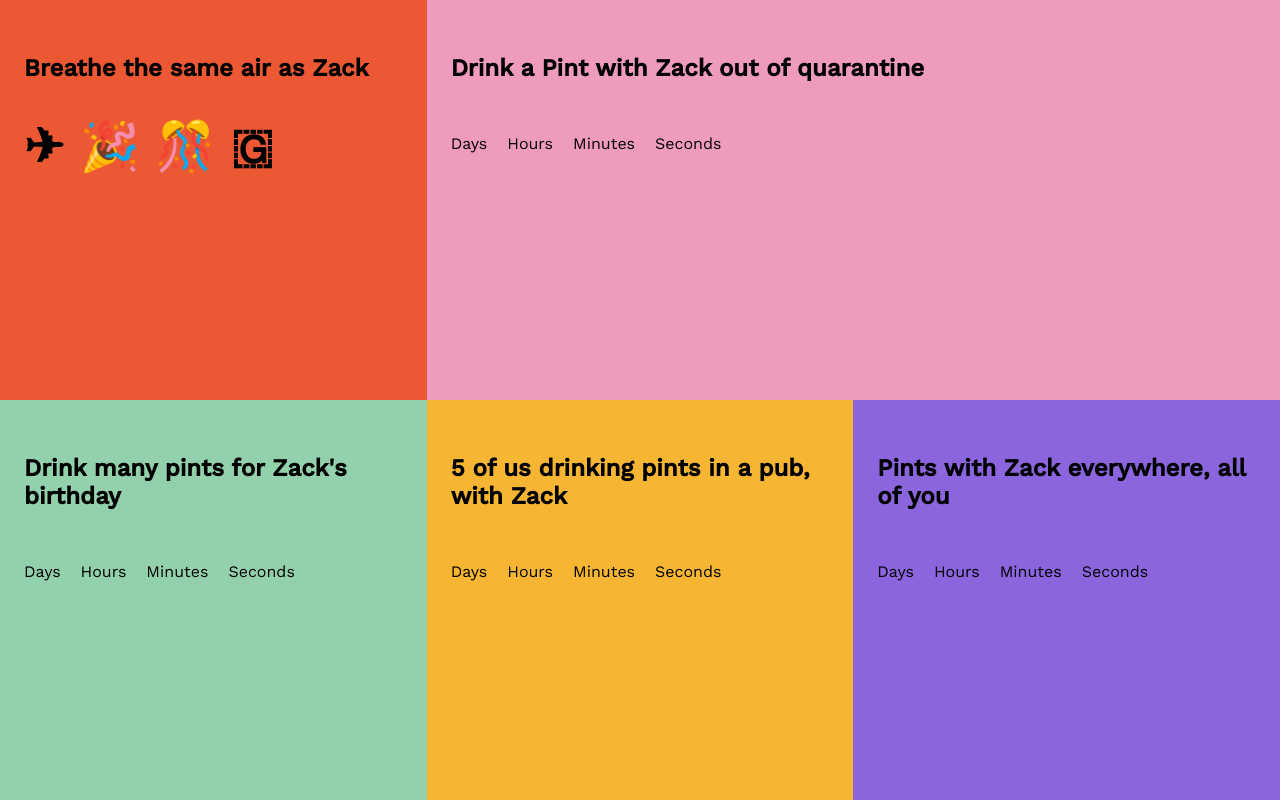
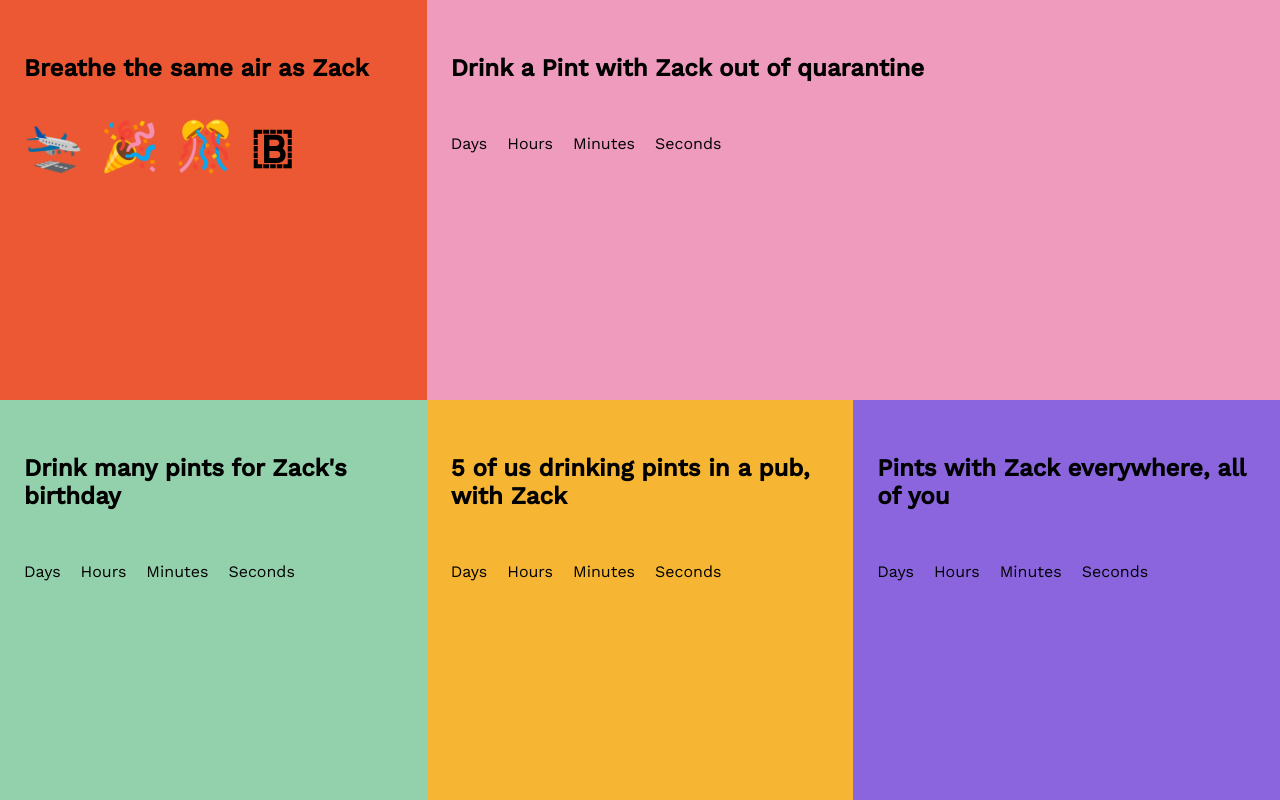
Before and after one commit to zmlipton91/zacklipton.ca, a plain HTML site: page onewayroadtozack.html in a window 1280 px wide. Drawn offline with nearby package versions, Linux system fonts and the light colour scheme.

Commit message:
Update onewayroadtozack.html

```diff
--- a/onewayroadtozack.html
+++ b/onewayroadtozack.html
@@ -14,7 +14,7 @@
         <div class="Area Area1">
             <h2>Breathe the same air as Zack</h2>
             <div id="clockdiv-1" class="time">
-                <h3>&#x2708; &#x1F389; &#x1F38A; &#x1F1EC;</h3>
+                <h3>&#x1F6EC; &#x1F389; &#x1F38A; &#x1F1E7;</h3>
             </div>
         </div>
         <div class="Area Area2">
```
